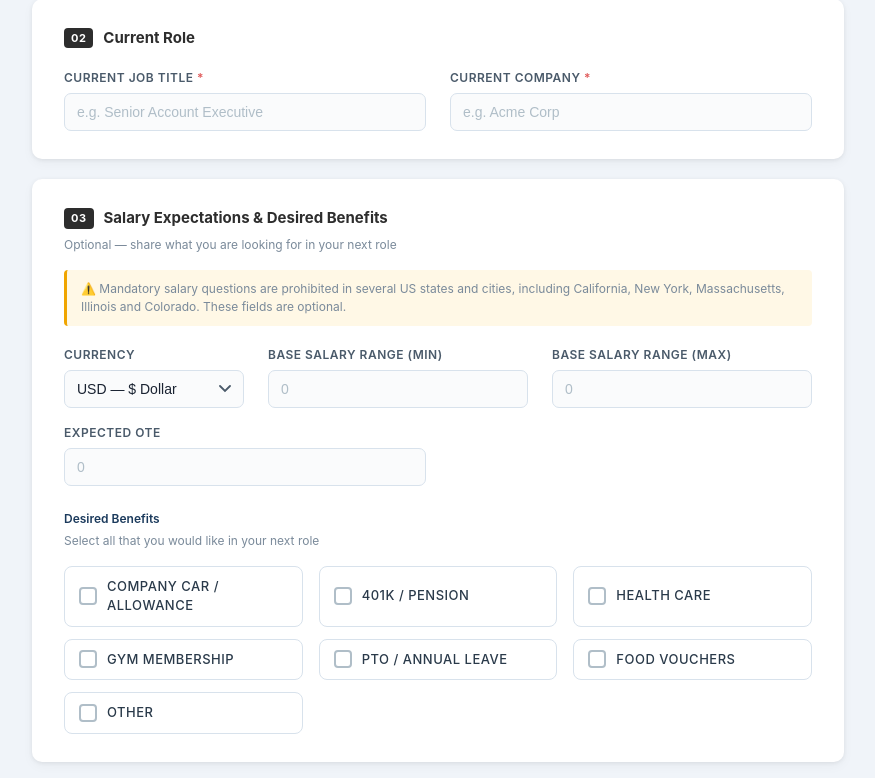
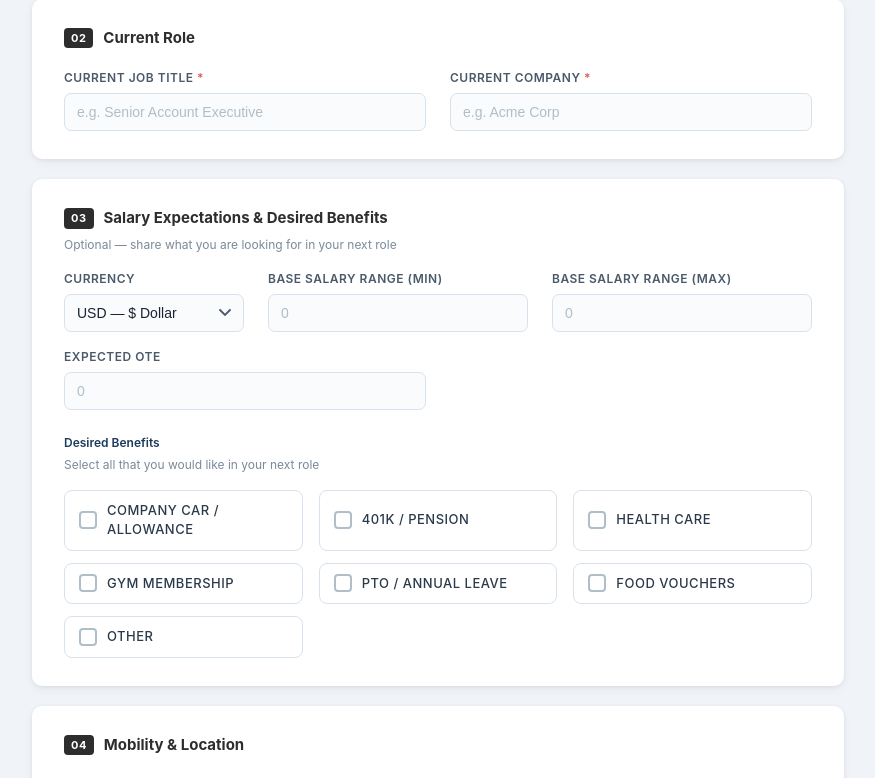
Before and after one commit to GrowthStackTalent/md-candidate-portal, a Flask app: page / in a window 1280 px wide. Shown: the part 457-1235 px from the top of the page, without its empty margins (202-1077 px from the left). Run offline with Flask 3, Linux system fonts and the light colour scheme.

Commit message:
Remove salary disclaimer from Salary Expectations section
Co-Authored-By: Claude Sonnet 4.6 <noreply@anthropic.com>

```diff
--- a/templates/form.html
+++ b/templates/form.html
@@ -137,7 +137,6 @@
             <span class="section-num">03</span> Salary Expectations &amp; Desired Benefits
           </h2>
           <p class="section-hint">Optional — share what you are looking for in your next role</p>
-          <p class="section-hint" style="margin-top:8px; margin-bottom:20px; padding:10px 14px; background:#fff8e6; border-left:3px solid #f0a500; border-radius:4px; line-height:1.5;">⚠️ Mandatory salary questions are prohibited in several US states and cities, including California, New York, Massachusetts, Illinois and Colorado. These fields are optional.</p>
 
           <div class="field-grid three-col salary-row">
             <div class="field">
```
